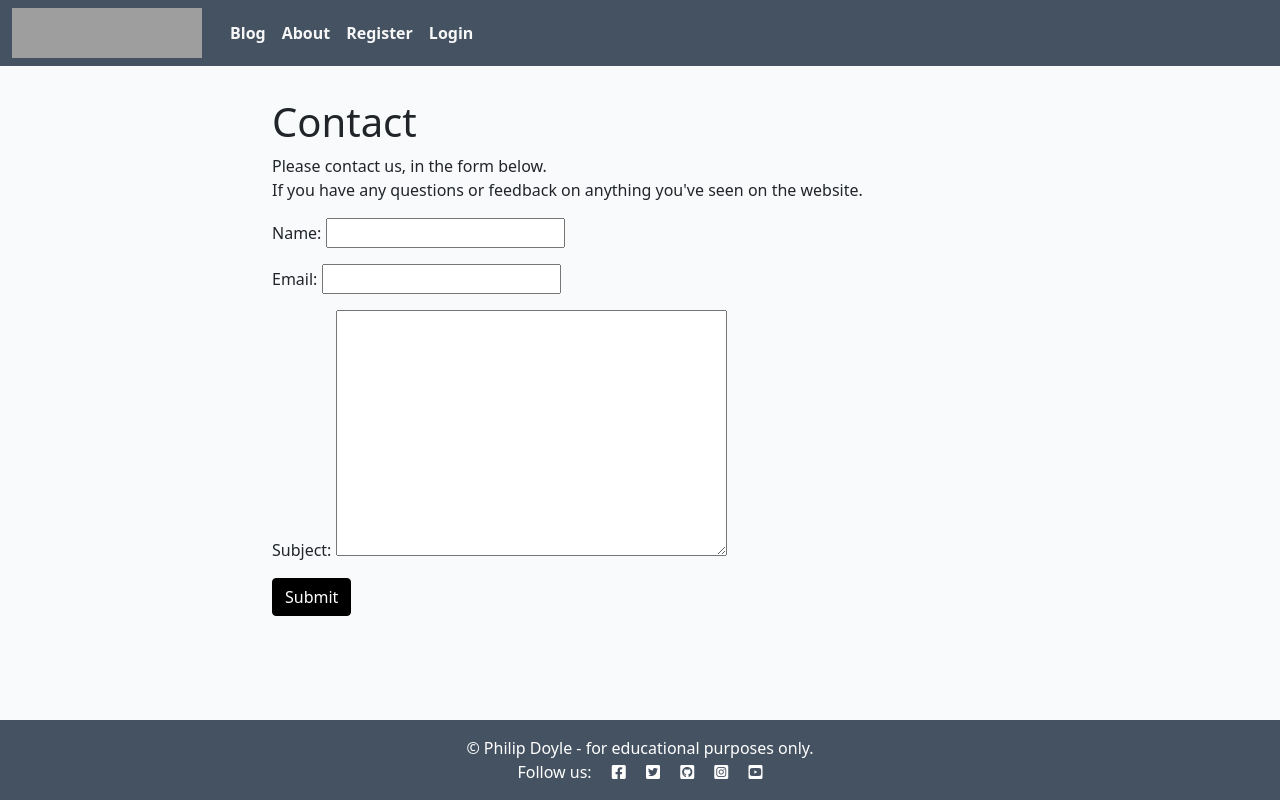
After one commit to PdoyleC/Watch_Blog, a Django app: page /contact/ in a window 1280 px wide. The commit adds this page. Run offline with Django 3.2, Linux system fonts and the light colour scheme; grey boxes are pictures that could not be loaded.

Commit message:
adding contact for models

```diff
--- a/templates/base.html
+++ b/templates/base.html
@@ -97,10 +97,12 @@
                 </li>
                 <li>
                   <a class="dropdown-item" href="{% url 'new_video_post' %}"
-                    >Write a video Post</a
-                  >
+                    >Write a video Post</a>
                 </li>
               </ul>
+            </li>
+            <li class="nav-item">
+                <a class="nav-link" href="{% url 'contact' %}">Contact</a>
             </li>
             <li class="nav-item">
               <a class="nav-link" href="{% url 'account_logout' %}">Logout</a>
--- /dev/null
+++ b/templates/contact.html
@@ -0,0 +1,18 @@
+{% extends "base.html" %}
+{% block content %}
+<div class="container about-page">
+
+    <div class="row">
+        <div class="col-md-8 mt-3 offset-md-2">
+            <p>
+            <h1>Contact</h1>
+            <p> Please contact us, in the form below. <br>
+                If you have any questions or feedback on anything you've seen on the website.</p>
+            <form action="" method="POST">
+                {% csrf_token %} {{ form.as_p }}
+                <button class="btn btn-signup" type="submit">Submit</button>
+            </form>
+        </div>
+    </div>
+</div>
+{% endblock %}
--- a/wblog/forms.py
+++ b/wblog/forms.py
@@ -1,4 +1,4 @@
-from .models import Comment, Post, VideoPost
+from .models import Comment, Post, Contact, VideoPost
 from django import forms
 from django.contrib.auth.forms import UserCreationForm, AuthenticationForm
 
@@ -21,3 +21,9 @@ class VideoPostForm(forms.ModelForm):
     class Meta:
         model = VideoPost
         fields = ('title', 'video', 'content')
+
+
+class ContactForm(forms.ModelForm):
+    class Meta:
+        model = Contact
+        fields = "__all__"
--- a/wblog/models.py
+++ b/wblog/models.py
@@ -68,3 +68,17 @@ class VideoPost(Post):
         ],
         eager_async=True
     )
+
+
+class Contact(models.Model):
+    """
+    Contact model is used for each
+    contact submitted by the site user
+    """
+    name = models.CharField(max_length=100)
+    email = models.EmailField()
+    subject = models.TextField()
+    created_on = models.DateTimeField(auto_now_add=True)
+
+    def __str__(self):
+        return str(self.name)
--- a/wblog/urls.py
+++ b/wblog/urls.py
@@ -3,6 +3,7 @@ from django.urls import path
 
 urlpatterns = [
     path("", views.PostList.as_view(), name="home"),
+    path('contact/', views.contact, name='contact'),
     path('new_post/', views.NewPost.as_view(), name='new_post'),
     path('new_video_post/', views.NewvideoPost.as_view(), name='new_video_post'),
     path('edit/<slug:slug>/', views.EditPost.as_view(), name='edit_post'),
--- a/wblog/views.py
+++ b/wblog/views.py
@@ -6,7 +6,7 @@ from django.views import generic, View
 from django.http import HttpResponseRedirect
 from .models import Post, VideoPost
 from django.utils.text import slugify
-from .forms import CommentForm, NewPostForm, VideoPostForm
+from .forms import CommentForm, NewPostForm, VideoPostForm, ContactForm
 
 
 # Post list view
@@ -185,6 +185,23 @@ class EditPost(View):
         else:
             return redirect('post_detail', slug=slug)
 
+def contact(request):
+    submitted = False
+    if request.method == "POST":
+        form = ContactForm(request.POST)
+        if form.is_valid():
+            form.save()
+            messages.success(request, 'Your message has been sent!')
+            return HttpResponseRedirect('/contact?submitted=True')
+            # return redirect('home')
+    else:
+        form = ContactForm()
+        if 'submitted' in request.GET:
+            submitted = True
+    form = ContactForm()
+    return render(request, 'contact.html', {'form': form})
+
+
 # Deletes an Post
 
 
```
Also changed, not shown: wblog/admin.py (+10 -1 lines), wblog/migrations/0001_initial.py.
